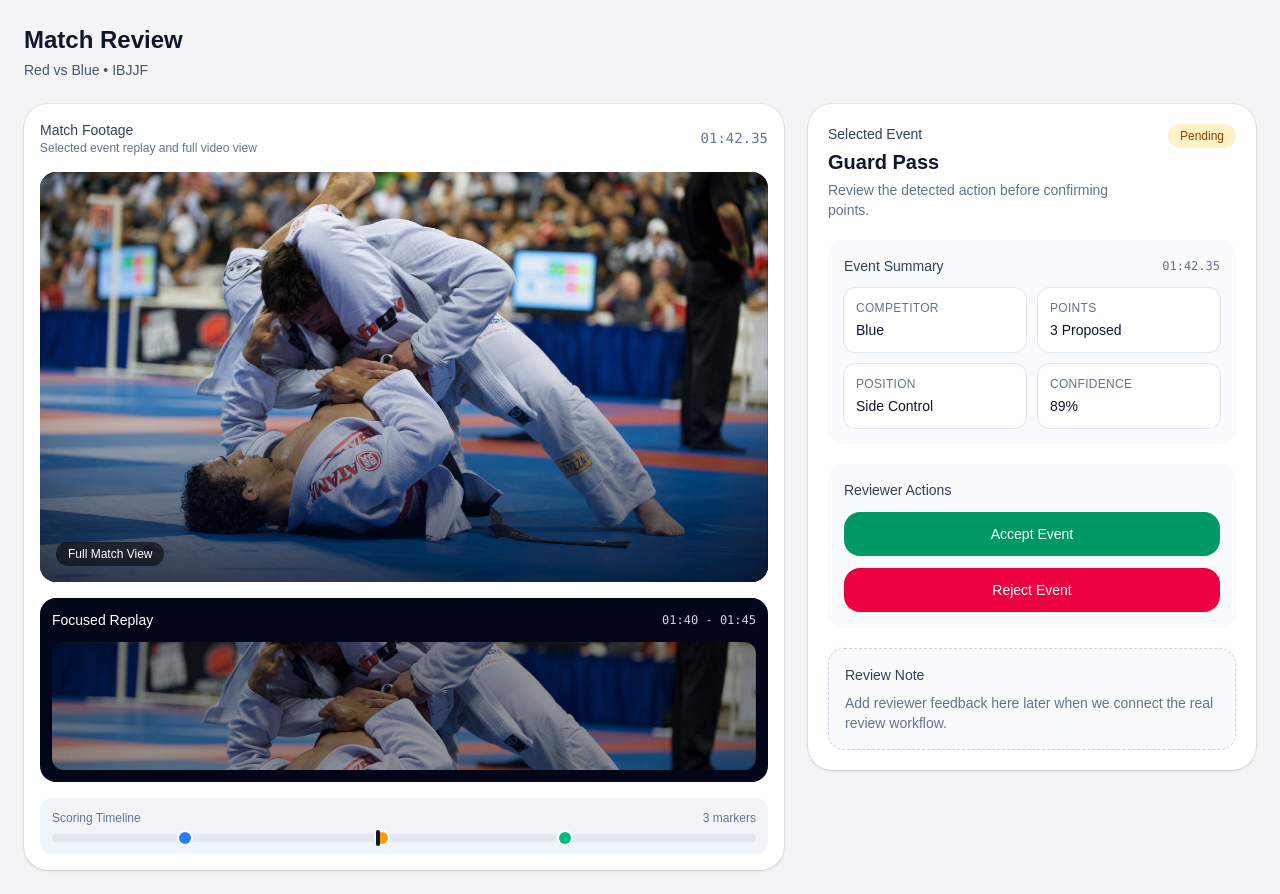
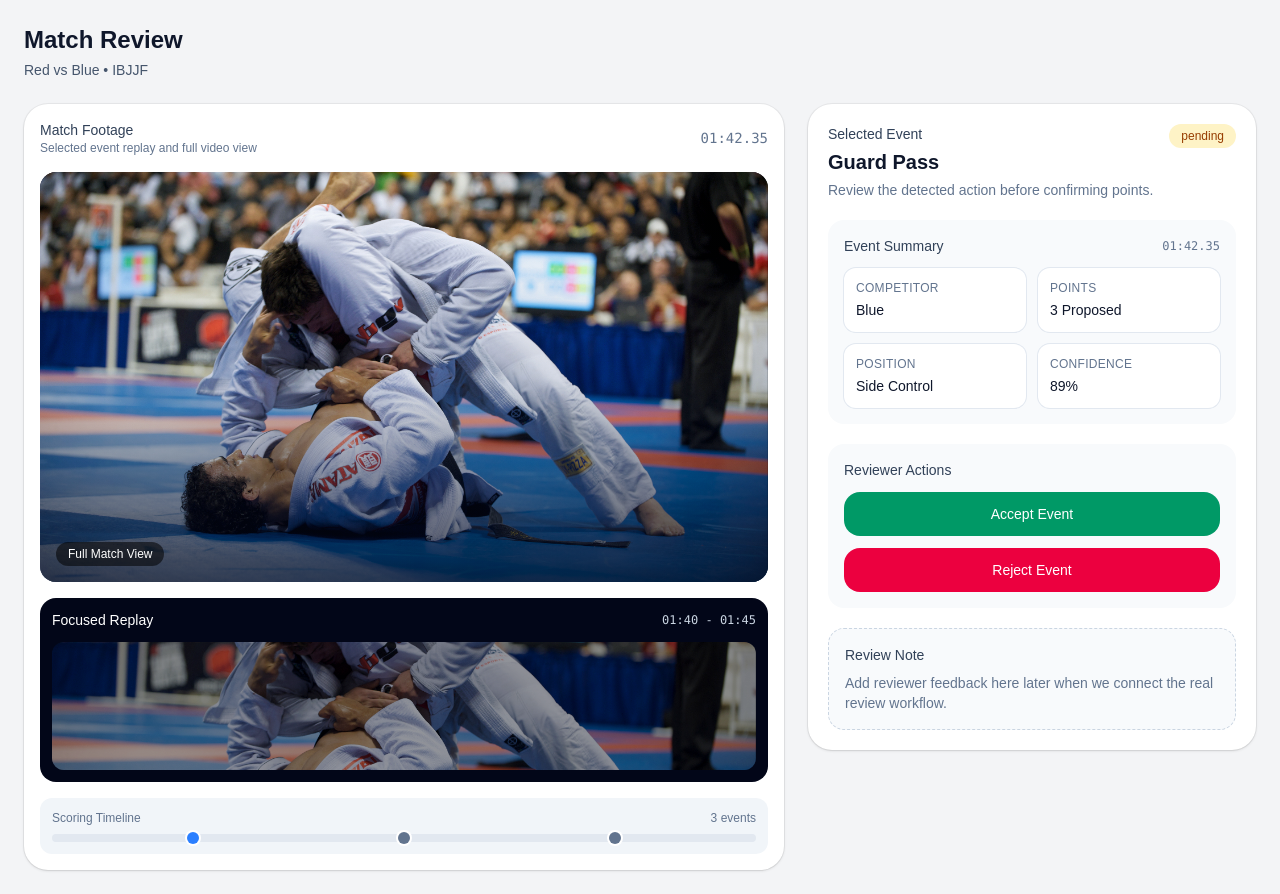
Before and after one commit to zaki-moh/grappling-rules-engine, a Next.js app in the folder frontend/: page /matches/1 in a window 1280 px wide. Built offline with nearby package versions, Linux system fonts and the light colour scheme.

Commit message:
ScoringEventMarker created and VideoPanelReview and SelectedEventPanel updated to reflect current scoring event

```diff
--- a/frontend/app/matches/[matchId]/page.tsx
+++ b/frontend/app/matches/[matchId]/page.tsx
@@ -1,8 +1,60 @@
+'use client'
 import SelectedEventPanel from '@/components/SelectedEventPanel'
 import VideoReviewPanel from '@/components/VideoReviewPanel'
+import { ScoringEvent } from '@/types/types'
 import React from 'react'
 
-const page = () => {
+const Page = () => {
+
+  const scoringEvents: ScoringEvent[] = [
+    {
+      id: 1,
+      percent: 20,
+      eventType: "Guard Pass",
+      description: "Blue clears the legs and establishes side control.",
+      competitor: "Blue",
+      points: 3,
+      position: "Side Control",
+      confidence: 0.89,
+      timestamp: "01:42.35",
+      replayWindow: "01:40 - 01:45",
+      reviewStatus: "pending",
+    },
+    {
+      id: 2,
+      percent: 50,
+      eventType: "Sweep",
+      description: "Red reverses from guard and comes on top.",
+      competitor: "Red",
+      points: 2,
+      position: "Top Half Guard",
+      confidence: 0.82,
+      timestamp: "03:18.10",
+      replayWindow: "03:15 - 03:20",
+      reviewStatus: "accepted",
+    },
+    {
+      id: 3,
+      percent: 80,
+      eventType: "Back Control",
+      description: "Blue secures back exposure and control.",
+      competitor: "Blue",
+      points: 4,
+      position: "Back Control",
+      confidence: 0.91,
+      timestamp: "05:47.62",
+      replayWindow: "05:45 - 05:50",
+      reviewStatus: "rejected",
+    },
+  ];
+
+  const [selectedEventId, setSelectedEventId] = React.useState<number | null>(1);
+
+  const selectedEvent =
+    scoringEvents.find((event) => event.id === selectedEventId) ?? null;
+
+
+
   return (
     <main className="min-h-screen bg-[#f3f4f6] text-slate-900 flex flex-col gap-6 p-6">
         <header className="flex flex-col gap-1">
@@ -10,11 +62,16 @@ const page = () => {
             <p className="text-sm text-slate-600">Red vs Blue • IBJJF</p>
         </header>
         <div className="flex flex-col gap-6 lg:flex-row lg:items-start">
-          <VideoReviewPanel />
-          <SelectedEventPanel />
+          <VideoReviewPanel
+            scoringEvents={scoringEvents}
+            selectedEventId={selectedEventId}
+            onSelectEvent={(id) => setSelectedEventId(id)}
+            scoringEvent={selectedEvent}
+          />
+          <SelectedEventPanel scoringEvent={selectedEvent} />
         </div>
     </main>
   )
 }
 
-export default page
+export default Page
--- a/frontend/app/page.tsx
+++ b/frontend/app/page.tsx
@@ -1,6 +1,8 @@
 import Link from "next/link";
+import React from "react";
 
 export default function Home() {
+
   return (
     <div className="flex flex-col flex-1 items-center justify-center bg-zinc-50 font-sans dark:bg-black">
       <Link
--- /dev/null
+++ b/frontend/components/ScoringEventMarker.tsx
@@ -0,0 +1,20 @@
+
+import React from 'react'
+
+type ScoringEventMarkerProps = {
+  positionPercent: number;
+  isSelected?: boolean;
+  onSelect?: () => void;
+};
+
+const ScoringEventMarker = ({ positionPercent, isSelected, onSelect }: ScoringEventMarkerProps) => {
+  return (
+    <button
+      className={`absolute top-1/2 h-3 w-3 -translate-x-1/2 -translate-y-1/2 rounded-full ring-2 ring-white ${isSelected ? 'bg-blue-500' : 'bg-slate-500'} cursor-pointer transition-transform hover:scale-110 hover:ring-slate-300`}
+      style={{ left: `${positionPercent}%` }}
+      onClick={onSelect}
+    />
+  )
+}
+
+export default ScoringEventMarker
--- a/frontend/components/SelectedEventPanel.tsx
+++ b/frontend/components/SelectedEventPanel.tsx
@@ -1,46 +1,67 @@
-const SelectedEventPanel = () => {
+import { ScoringEvent } from "@/types/types";
+
+type SelectedEventPanelProps = {
+  scoringEvent: ScoringEvent | null;
+};
+
+const SelectedEventPanel = ({ scoringEvent }: SelectedEventPanelProps) => {
+
+  const reviewStatusColors = {
+    pending: "bg-amber-100 text-amber-800",
+    accepted: "bg-emerald-100 text-emerald-800",
+    rejected: "bg-rose-100 text-rose-800",
+  };
+
   return (
     <aside className="flex w-full flex-col gap-5 rounded-3xl bg-white p-5 shadow-sm ring-1 ring-black/5 lg:max-w-sm xl:max-w-md">
-      {/* Header */}
       <div className="flex items-start justify-between gap-4">
         <div className="space-y-1">
           <p className="text-sm font-medium text-slate-700">Selected Event</p>
-          <h2 className="text-xl font-semibold text-slate-900">Guard Pass</h2>
-          <p className="text-sm text-slate-500">Review the detected action before confirming points.</p>
+          <h2 className="text-xl font-semibold text-slate-900">
+            {scoringEvent?.eventType}
+          </h2>
+          <p className="text-sm text-slate-500">
+            Review the detected action before confirming points.
+          </p>
         </div>
-        <span className="rounded-full bg-amber-100 px-3 py-1 text-xs font-medium text-amber-800">
-          Pending
+        <span className={`rounded-full px-3 py-1 text-xs font-medium ${reviewStatusColors[scoringEvent?.reviewStatus as keyof typeof reviewStatusColors] || "bg-slate-100 text-slate-800"}`}>
+          {scoringEvent?.reviewStatus}
         </span>
       </div>
 
-
-      {/* Event summary */}
       <div className="rounded-2xl bg-slate-50 p-4">
         <div className="mb-3 flex items-center justify-between">
           <p className="text-sm font-medium text-slate-700">Event Summary</p>
-          <p className="font-mono text-xs text-slate-500">01:42.35</p>
+          <p className="font-mono text-xs text-slate-500">{scoringEvent?.timestamp}</p>
         </div>
         <div className="grid grid-cols-2 gap-3 text-sm">
           <div className="rounded-xl bg-white p-3 ring-1 ring-slate-200">
             <p className="text-xs uppercase tracking-wide text-slate-500">Competitor</p>
-            <p className="mt-1 font-medium text-slate-900">Blue</p>
+            <p className="mt-1 font-medium text-slate-900">
+              {scoringEvent?.competitor}
+            </p>
           </div>
           <div className="rounded-xl bg-white p-3 ring-1 ring-slate-200">
             <p className="text-xs uppercase tracking-wide text-slate-500">Points</p>
-            <p className="mt-1 font-medium text-slate-900">3 Proposed</p>
+            <p className="mt-1 font-medium text-slate-900">
+              {scoringEvent?.points} Proposed
+            </p>
           </div>
           <div className="rounded-xl bg-white p-3 ring-1 ring-slate-200">
             <p className="text-xs uppercase tracking-wide text-slate-500">Position</p>
-            <p className="mt-1 font-medium text-slate-900">Side Control</p>
+            <p className="mt-1 font-medium text-slate-900">
+              {scoringEvent?.position}
+            </p>
           </div>
           <div className="rounded-xl bg-white p-3 ring-1 ring-slate-200">
             <p className="text-xs uppercase tracking-wide text-slate-500">Confidence</p>
-            <p className="mt-1 font-medium text-slate-900">89%</p>
+            <p className="mt-1 font-medium text-slate-900">
+              {scoringEvent ? (scoringEvent.confidence * 100).toFixed(0) : 0}%
+            </p>
           </div>
         </div>
       </div>
 
-      {/* Reviewer actions */}
       <div className="rounded-2xl bg-slate-50 p-4">
         <p className="mb-3 text-sm font-medium text-slate-700">Reviewer Actions</p>
         <div className="flex flex-col gap-3">
@@ -59,8 +80,6 @@ const SelectedEventPanel = () => {
         </div>
       </div>
 
-
-      {/* Review notes */}
       <div className="rounded-2xl border border-dashed border-slate-300 bg-slate-50 p-4">
         <p className="text-sm font-medium text-slate-700">Review Note</p>
         <p className="mt-2 text-sm text-slate-500">
@@ -68,7 +87,7 @@ const SelectedEventPanel = () => {
         </p>
       </div>
     </aside>
-  )
-}
+  );
+};
 
-export default SelectedEventPanel
+export default SelectedEventPanel;
--- a/frontend/components/VideoReviewPanel.tsx
+++ b/frontend/components/VideoReviewPanel.tsx
@@ -1,6 +1,15 @@
 import Image from "next/image";
+import ScoringEventMarker from "./ScoringEventMarker";
+import { ScoringEvent } from "@/types/types";
 
-const VideoReviewPanel = () => {
+type VideoReviewPanelProps = {
+  scoringEvent: ScoringEvent | null;
+  scoringEvents: Array<ScoringEvent>;
+  selectedEventId: number | null;
+  onSelectEvent: (id: number) => void;
+}
+
+const VideoReviewPanel = ({ scoringEvent, scoringEvents, selectedEventId, onSelectEvent }: VideoReviewPanelProps) => {
   return (
     <div className="flex min-w-0 flex-[1.6] flex-col gap-4 rounded-3xl bg-white p-4 shadow-sm ring-1 ring-black/5">
       <div className="flex items-center justify-between">
@@ -10,7 +19,7 @@ const VideoReviewPanel = () => {
           <p className="text-sm font-medium text-slate-700">Match Footage</p>
           <p className="text-xs text-slate-500">Selected event replay and full video view</p>
         </div>
-        <p className="font-mono text-sm text-slate-500">01:42.35</p>
+        <p className="font-mono text-sm text-slate-500">{scoringEvent?.timestamp}</p>
       </div>
 
       {/* Video */}
@@ -32,7 +41,7 @@ const VideoReviewPanel = () => {
       <div className="rounded-2xl bg-slate-950 p-3 text-white">
         <div className="mb-3 flex items-center justify-between">
           <p className="text-sm font-medium">Focused Replay</p>
-          <p className="font-mono text-xs text-slate-300">01:40 - 01:45</p>
+          <p className="font-mono text-xs text-slate-300">{scoringEvent?.replayWindow}</p>
         </div>
         <div className="relative h-32 overflow-hidden rounded-xl">
           <Image
@@ -49,13 +58,17 @@ const VideoReviewPanel = () => {
       <div className="rounded-xl bg-slate-100 p-3">
         <div className="mb-2 flex items-center justify-between text-xs text-slate-500">
           <span>Scoring Timeline</span>
-          <span>3 markers</span>
+          <span>{scoringEvents.length} events</span>
         </div>
         <div className="relative h-2 rounded-full bg-slate-200">
-          <span className="absolute left-[18%] top-1/2 h-3 w-3 -translate-y-1/2 rounded-full bg-blue-500 ring-2 ring-white" />
-          <span className="absolute left-[46%] top-1/2 h-3 w-3 -translate-y-1/2 rounded-full bg-amber-500 ring-2 ring-white" />
-          <span className="absolute left-[72%] top-1/2 h-3 w-3 -translate-y-1/2 rounded-full bg-emerald-500 ring-2 ring-white" />
-          <span className="absolute left-[46%] top-1/2 h-4 w-1 -translate-y-1/2 rounded-full bg-slate-900" />
+          {scoringEvents.map((event) => (
+            <ScoringEventMarker
+              key={event.id}
+              positionPercent={event.percent}
+              isSelected={selectedEventId === event.id}
+              onSelect={() => onSelectEvent(event.id)}
+            />
+          ))}
         </div>
       </div>
     </div>
--- /dev/null
+++ b/frontend/types/types.ts
@@ -0,0 +1,17 @@
+export type ReviewStatus = "pending" | "accepted" | "rejected";
+
+export type CompetitorSide = "Red" | "Blue";
+
+export type ScoringEvent = {
+  id: number;
+  percent: number;
+  eventType: string;
+  description: string;
+  competitor: CompetitorSide;
+  points: number;
+  position: string;
+  confidence: number;
+  timestamp: string;
+  replayWindow: string;
+  reviewStatus: ReviewStatus;
+};
```
